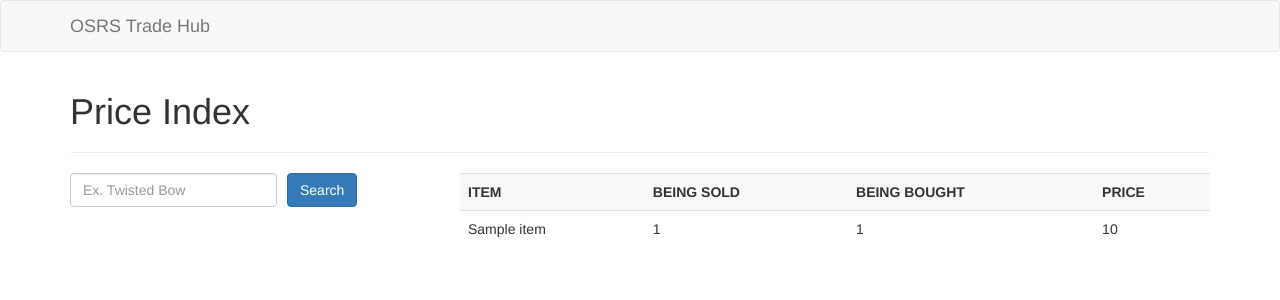
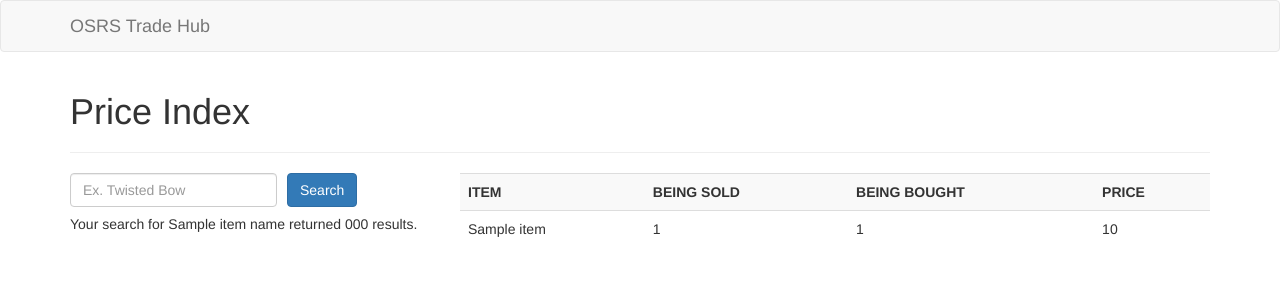
Before and after one commit to Logicmn/osrs_exchange_index, a Flask app: template app/templates/index.html in a window 1280 px wide. Shown: the top 300 px of the page. Run offline with Flask 2, Linux system fonts and the light colour scheme; tables that the repository leaves empty hold one stand-in row (values such as "Sample post"); the template is opened without the code that fills it: values that come from a table or form of the project are taken from there, most other values are stand-ins (such as "Sample title", 1, 10 or a date in 2020); some libraries are stand-ins or nearby versions.

Commit message:
Added results counter to search function

```diff
--- a/app/db_update.py
+++ b/app/db_update.py
@@ -21,3 +21,6 @@ def update():
             db.session.delete(old_item)
             db.session.add(new_item)
     db.session.commit()
+
+#if __name__ == '__main__':
+#    update()
--- a/app/routes.py
+++ b/app/routes.py
@@ -20,14 +20,14 @@ def index():
     if form.validate_on_submit():
         item_name = str.lower(form.input.data)
         items = Item.query.filter(Item.name.contains(item_name)).all()
-        if items != None:
-            return render_template('index.html', form=form, items=items)
-            #return render_template('index.html',form=form, id=item.game_id, name=item.name.capitalize(), price=item.price, members=item.members,
-            #buy_avg=item.buy_avg, sell_avg=item.sell_avg, buy_vol=item.buy_vol, sell_vol=item.sell_vol,
-            #total_vol=item.total_vol)
 
-        else:
+        if not items:
+            print('unlisted')
             flash('This item you have searched is not listed on the Grand Exchange.')
             return render_template('index.html', form=form)
 
+        else:
+            return render_template('index.html', form=form, items=items,
+            item_name=item_name, number_of_results=len(items))
+
     return render_template('index.html', form=form)
--- a/app/templates/index.html
+++ b/app/templates/index.html
@@ -34,6 +34,9 @@
             </span>
           </div>
         </form>
+        {% if items %}
+        <h5>Your search for {{ item_name }} returned {{ number_of_results }} results.</h5>
+        {% endif %}
       </div>
 
       <div class="col-sm-8">
@@ -50,7 +53,7 @@
 
             {% for item in items %}
             <tr>
-              <td>{{ item.name }}</td>
+              <td>{{ item.name.capitalize() }}</td>
               <td>{{ item.sell_vol }}</td>
               <td>{{ item.buy_vol }}</td>
               <td>{{ item.price }}</td>
```
Also changed, not shown: app.db.
